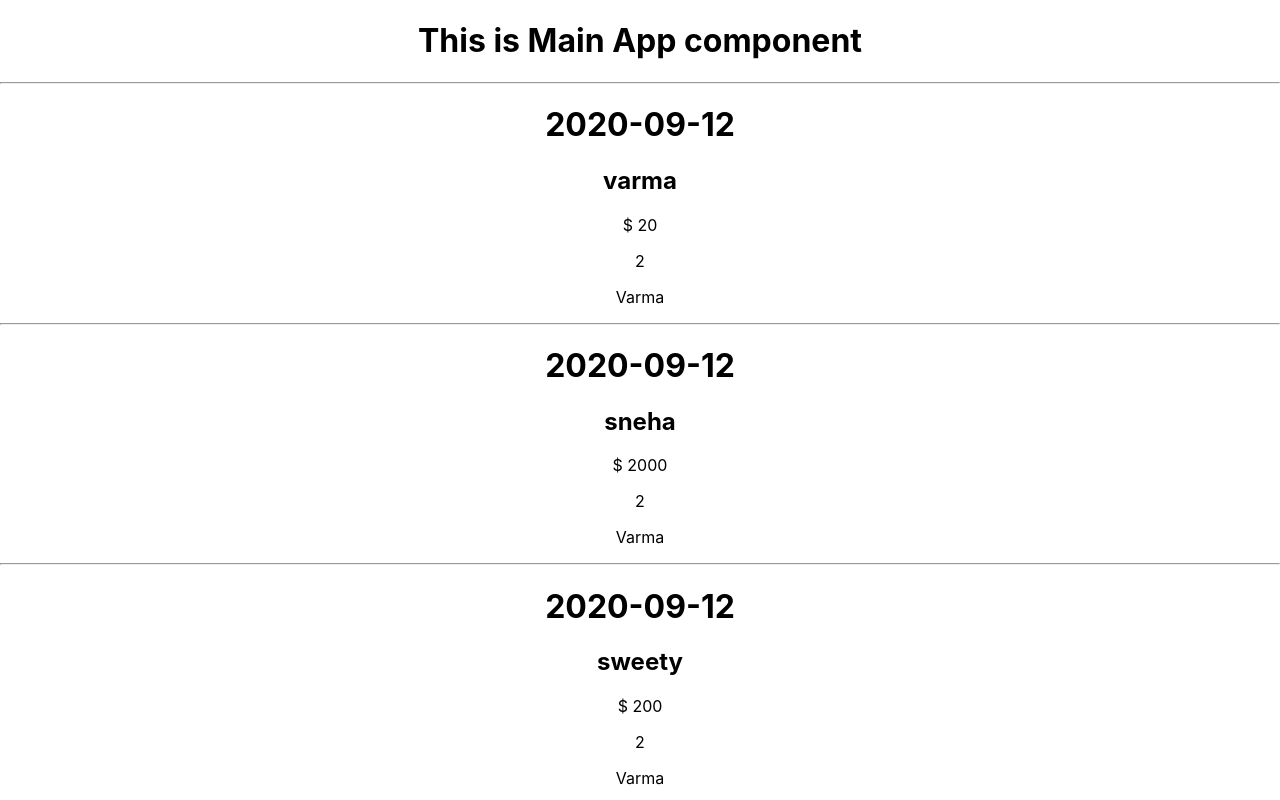
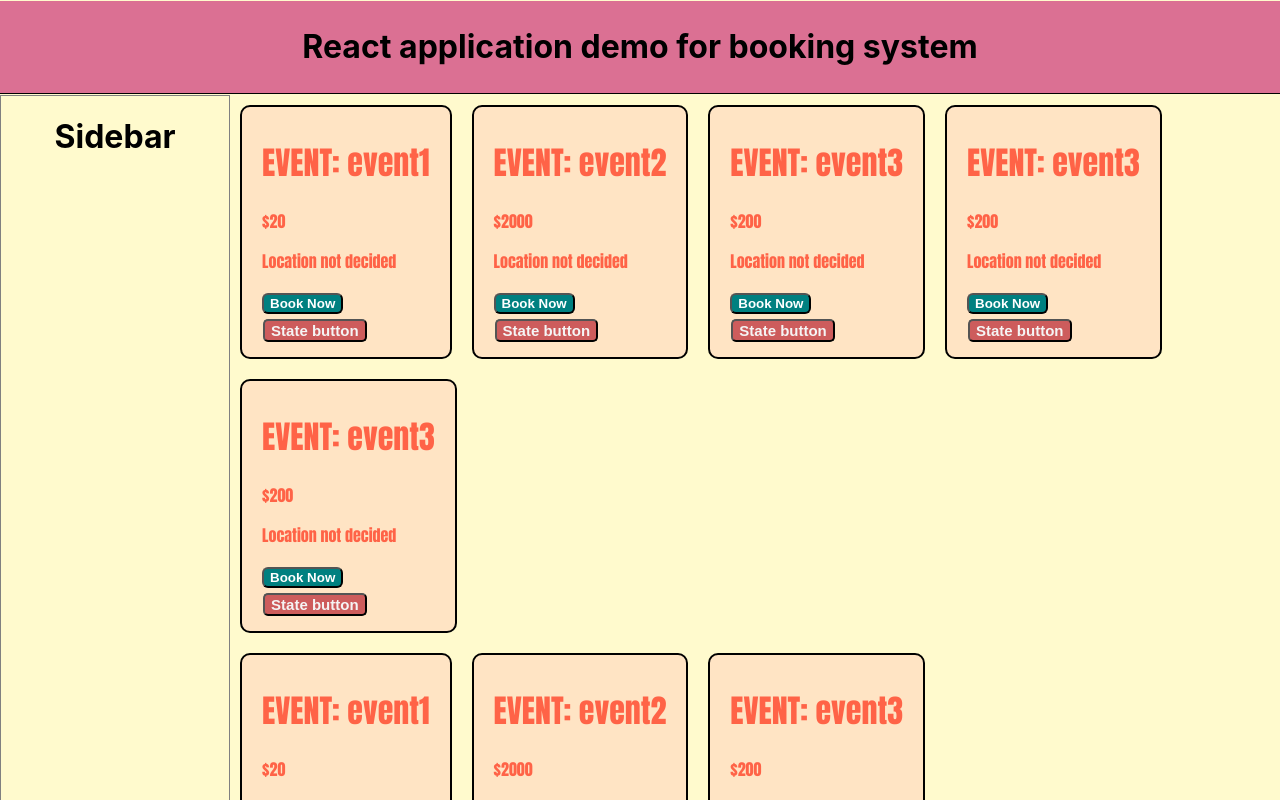
Before and after one commit to PriyathamVarma/react-udemy, a React (Create React App) app in the folder chapter-2-reactBasics/my-app/: page / in a window 1280 px wide. Shown: the top 800 px of the page. Built offline with nearby package versions, Linux system fonts and the light colour scheme.

Commit message:
new branch

```diff
--- a/chapter-2-reactBasics/my-app/src/App.css
+++ b/chapter-2-reactBasics/my-app/src/App.css
@@ -1,38 +1,45 @@
 .App {
   text-align: center;
+  margin:0px;
 }
 
-.App-logo {
-  height: 40vmin;
-  pointer-events: none;
+.Header{
+  border-bottom: 1px solid black;
+  background-color:palevioletred;
+  margin: 1px auto;
+  padding: 5px 10px;
+  width:auto;
 }
 
-@media (prefers-reduced-motion: no-preference) {
-  .App-logo {
-    animation: App-logo-spin infinite 20s linear;
-  }
+.Footer{
+  border-bottom: 1px solid black;
+  background-color:palevioletred;
+  margin: 1px auto;
+  padding: 5px 10px;
+  width:auto;
 }
 
-.App-header {
-  background-color: #282c34;
-  min-height: 100vh;
-  display: flex;
-  flex-direction: column;
-  align-items: center;
-  justify-content: center;
-  font-size: calc(10px + 2vmin);
-  color: white;
+.container{
+  display:flex;
+  flex-direction:row;
 }
 
-.App-link {
-  color: #61dafb;
+.side-container{
+  flex-direction:column;
 }
 
-@keyframes App-logo-spin {
-  from {
-    transform: rotate(0deg);
-  }
-  to {
-    transform: rotate(360deg);
-  }
+
+.sidebar{
+
+  border: 1px solid grey;
+  width: 400px;
+  height: 100vh;
+  margin:0;
+  flex-basis: 20%;
+
 }
+
+.aside{
+ align-self: flex-start;
+ text-align: left;
+}
--- a/chapter-2-reactBasics/my-app/src/App.js
+++ b/chapter-2-reactBasics/my-app/src/App.js
@@ -4,31 +4,91 @@ import './App.css';
 const App = () => {
   const propsToChildren = "props sending to children";
   const data = [
-    {name:'varma',amount:20,date:'2020-09-12'},
-    {name:'sneha',amount:2000,date:'2020-09-12'},
-    {name:'sweety',amount:200,date:'2020-09-12'}
+    {name:'Event1', price:20,   date:'2020-09-12'},
+    {name:'Event2', price:2000, date:'2020-09-12'},
+    {name:'Event3', price:200,  date:'2020-09-12'}
+
   ];
   return (
     <div className="App">
 
-      <h1>This is Main App component</h1>
+        <div className="Header">
+          <h1>React application demo for booking system</h1>
+        </div>
 
-        <hr/>
+
+
+      <div className="container">
+
+          <div className="sidebar">
+              <h1>Sidebar</h1>
+            </div>
+
+            <div className="side-container">
+
+                  <div className="aside">
+
+
                       <ExpenseItem
                         name={data[0].name}
-          amount ={data[0].amount}
+                        price ={data[0].price}
                         date={data[0].date} />
-        <hr/>
+
                       <ExpenseItem
                         name={data[1].name}
-          amount ={data[1].amount}
+                        price ={data[1].price}
                         date={data[1].date} />
-        <hr/>
+
                       <ExpenseItem
                         name={data[2].name}
-          amount ={data[2].amount}
+                        price ={data[2].price}
                         date={data[2].date} />
 
+                      <ExpenseItem
+                        name={data[2].name}
+                        price ={data[2].price}
+                        date={data[2].date} />
+
+                      <ExpenseItem
+                        name={data[2].name}
+                        price ={data[2].price}
+                        date={data[2].date} />
+
+
+
+
+                  </div>
+
+                  <div className="aside">
+
+
+                      <ExpenseItem
+                        name={data[0].name}
+                        price ={data[0].price}
+                        date={data[0].date} />
+
+                      <ExpenseItem
+                        name={data[1].name}
+                        price ={data[1].price}
+                        date={data[1].date} />
+
+                      <ExpenseItem
+                        name={data[2].name}
+                        price ={data[2].price}
+                        date={data[2].date} />
+
+
+                  </div>
+
+            </div>
+
+
+      </div>
+
+
+        <div className="Footer">
+          <h1>Footer section</h1>
+        </div>
     </div>
   );
 }
--- /dev/null
+++ b/chapter-2-reactBasics/my-app/src/components/ExpenseItem.css
@@ -0,0 +1,29 @@
+.Card {
+    background-color: bisque;
+    margin:10px 10px;
+    padding:10px 20px;
+    border: 2px solid black;
+    width: auto;
+    min-height: 100px;
+    border-radius: 10px;
+    color:tomato;
+    font-family:Impact, Haettenschweiler, 'Arial Narrow Bold', sans-serif;
+    display: inline-block;
+}
+
+.btn{
+    color:white;
+    background-color: teal;
+    border-radius: 6px;
+    font-weight: bolder;
+}
+
+.btn2{
+    color:whitesmoke;
+    background-color: indianred;
+    border-radius: 5px;
+    margin: 5px 1px;;
+    display:inherit;
+    font-size: 15px;
+    font-weight: bolder;
+}
--- a/chapter-2-reactBasics/my-app/src/components/ExpenseItem.js
+++ b/chapter-2-reactBasics/my-app/src/components/ExpenseItem.js
@@ -1,19 +1,36 @@
+
 // ExpenseItem component
 
+import './ExpenseItem.css';
+import { useState } from 'react';
+
 const ExpenseItem = (props) => {
-    const dummyData = 'Varma';
+    const dummyData = 'Location not decided';
+
+    //sample of state use
+    const[name,setName] = useState(props.name);
+
+    // button clicked function
+    const btnClicked = () =>{
+        console.log("Button clicked which triggered btnClicked");
+    }
 
   return (
 
-    <div className="App">
+    <div className="Card">
+
         <div>
-           <h1> {props.date} </h1>
+           <h1> EVENT: <span> {name.toLowerCase()} </span>  </h1>
         </div>
+
         <div>
-        <h2> {props.name} </h2>
-        <p> $ {props.amount} </p>
-        <p>{1+1}</p>
-        <p>{dummyData}</p>
+
+            <p>${props.price} </p>
+            <p> {dummyData} </p>
+            <button className="btn" onClick={() => {alert(props.name + 'is not available to book now')}}>Book Now</button>
+
+            <button className="btn2" onClick={btnClicked}>State button</button>
+
         </div>
 
     </div>
--- a/chapter-2-reactBasics/my-app/src/index.css
+++ b/chapter-2-reactBasics/my-app/src/index.css
@@ -5,6 +5,7 @@ body {
     sans-serif;
   -webkit-font-smoothing: antialiased;
   -moz-osx-font-smoothing: grayscale;
+  background-color:lemonchiffon;
 }
 
 code {
```
Lines whose indentation alone changed are shown as unchanged.
